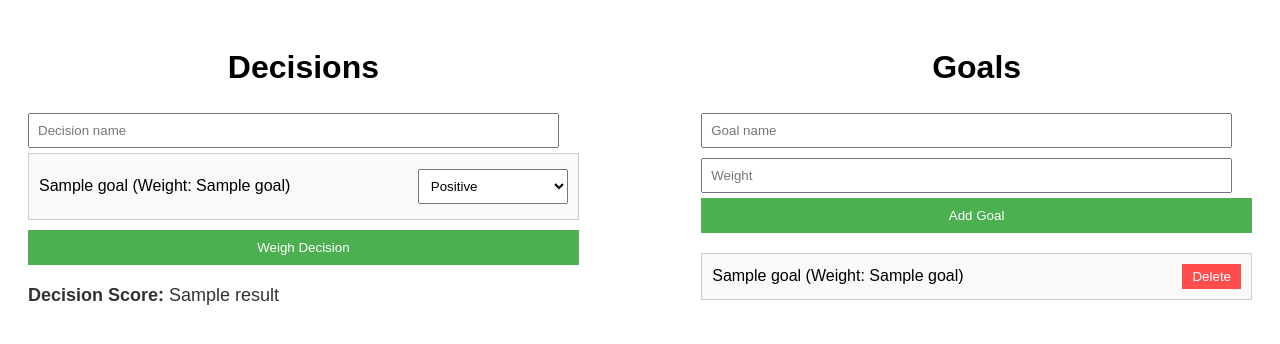
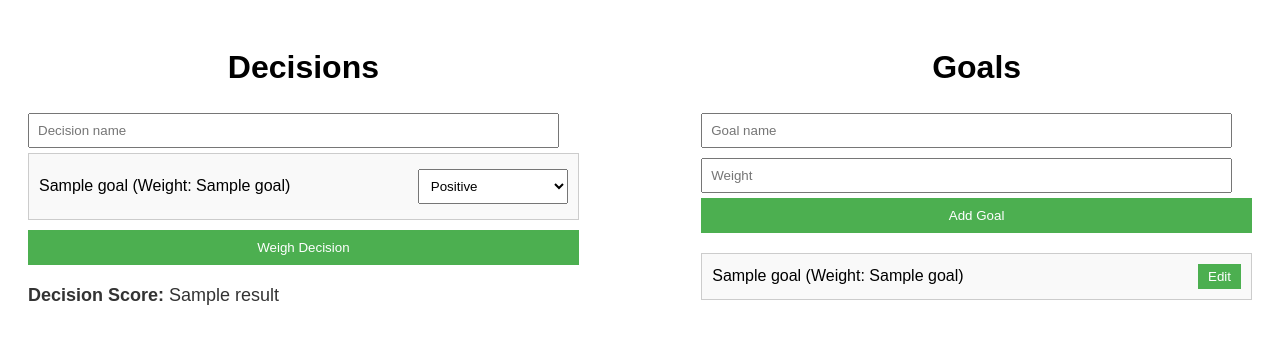
Before and after one commit to kevinl03/DecisionWeight, a Flask app: template templates/index.html in a window 1280 px wide. Shown: the top 344 px of the page. Run offline with Flask 3, Linux system fonts and the light colour scheme; the template is opened without the code that fills it: most values are stand-ins (such as "Sample title", 1, 10 or a date in 2020).

Commit message:
Added ability to edit goal weights

```diff
--- a/app.py
+++ b/app.py
@@ -34,13 +34,8 @@ def init_db():
 
 @app.route('/')
 def index():
-    conn = sqlite3.connect('database.db')
-    c = conn.cursor()
-    c.execute('SELECT * FROM goals')
-    goals = c.fetchall()
-    c.execute('SELECT * FROM decisions')
-    decisions = c.fetchall()
-    conn.close()
+    goals = get_goals()
+    decisions = get_decisions()
     return render_template('index.html', goals=goals, decisions=decisions, result=None)
 
 @app.route('/add_goal', methods=['POST'])
@@ -50,6 +45,16 @@ def add_goal():
     conn = sqlite3.connect('database.db')
     c = conn.cursor()
     c.execute('INSERT INTO goals (name, weight) VALUES (?, ?)', (name, weight))
+    conn.commit()
+    conn.close()
+    return redirect(url_for('index'))
+
+@app.route('/edit_goal/<int:goal_id>', methods=['POST'])
+def edit_goal(goal_id):
+    new_weight = request.form['weight']
+    conn = sqlite3.connect('database.db')
+    c = conn.cursor()
+    c.execute('UPDATE goals SET weight = ? WHERE id = ?', (new_weight, goal_id))
     conn.commit()
     conn.close()
     return redirect(url_for('index'))
@@ -89,15 +94,6 @@ def add_decision():
 
     return render_template('index.html', goals=get_goals(), decisions=get_decisions(), result=total_score)
 
-@app.route('/delete_goal/<int:goal_id>', methods=['POST'])
-def delete_goal(goal_id):
-    conn = sqlite3.connect('database.db')
-    c = conn.cursor()
-    c.execute('DELETE FROM goals WHERE id = ?', (goal_id,))
-    conn.commit()
-    conn.close()
-    return redirect(url_for('index'))
-
 def get_goals():
     conn = sqlite3.connect('database.db')
     c = conn.cursor()
--- a/templates/index.html
+++ b/templates/index.html
@@ -59,15 +59,27 @@
         .goal-widget select {
             width: 150px;
         }
-        .goal-widget .delete-button {
-            background-color: #ff4d4d;
+        .goal-widget .edit-button {
+            background-color: #4CAF50;
             color: white;
             border: none;
             padding: 5px 10px;
             cursor: pointer;
+            margin-left: 10px;
         }
-        .goal-widget .delete-button:hover {
-            background-color: #ff1a1a;
+        .goal-widget .edit-button:hover {
+            background-color: #45a049;
+        }
+        .goal-widget .save-button {
+            background-color: #FFA500;
+            color: white;
+            border: none;
+            padding: 5px 10px;
+            cursor: pointer;
+            margin-left: 10px;
+        }
+        .goal-widget .save-button:hover {
+            background-color: #FF8C00;
         }
         .result {
             margin-top: 20px;
@@ -110,12 +122,21 @@
             {% for goal in goals %}
                 <li class="goal-widget">
                     <span>{{ goal[1] }} (Weight: {{ goal[2] }})</span>
-                    <form action="/delete_goal/{{ goal[0] }}" method="post" style="margin: 0;">
-                        <button type="submit" class="delete-button">Delete</button>
+                    <button class="edit-button" onclick="editGoal({{ goal[0] }}, {{ goal[2] }})">Edit</button>
+                    <form action="/edit_goal/{{ goal[0] }}" method="post" class="edit-form" style="display: none;">
+                        <input type="number" name="weight" placeholder="New Weight" required>
+                        <button type="submit" class="save-button">Save</button>
                     </form>
                 </li>
             {% endfor %}
         </ul>
     </div>
+    <script>
+        function editGoal(goalId, currentWeight) {
+            const editForm = document.querySelector(`form[action="/edit_goal/${goalId}"]`);
+            editForm.querySelector('input[name="weight"]').value = currentWeight;
+            editForm.style.display = 'block';
+        }
+    </script>
 </body>
 </html>
```
